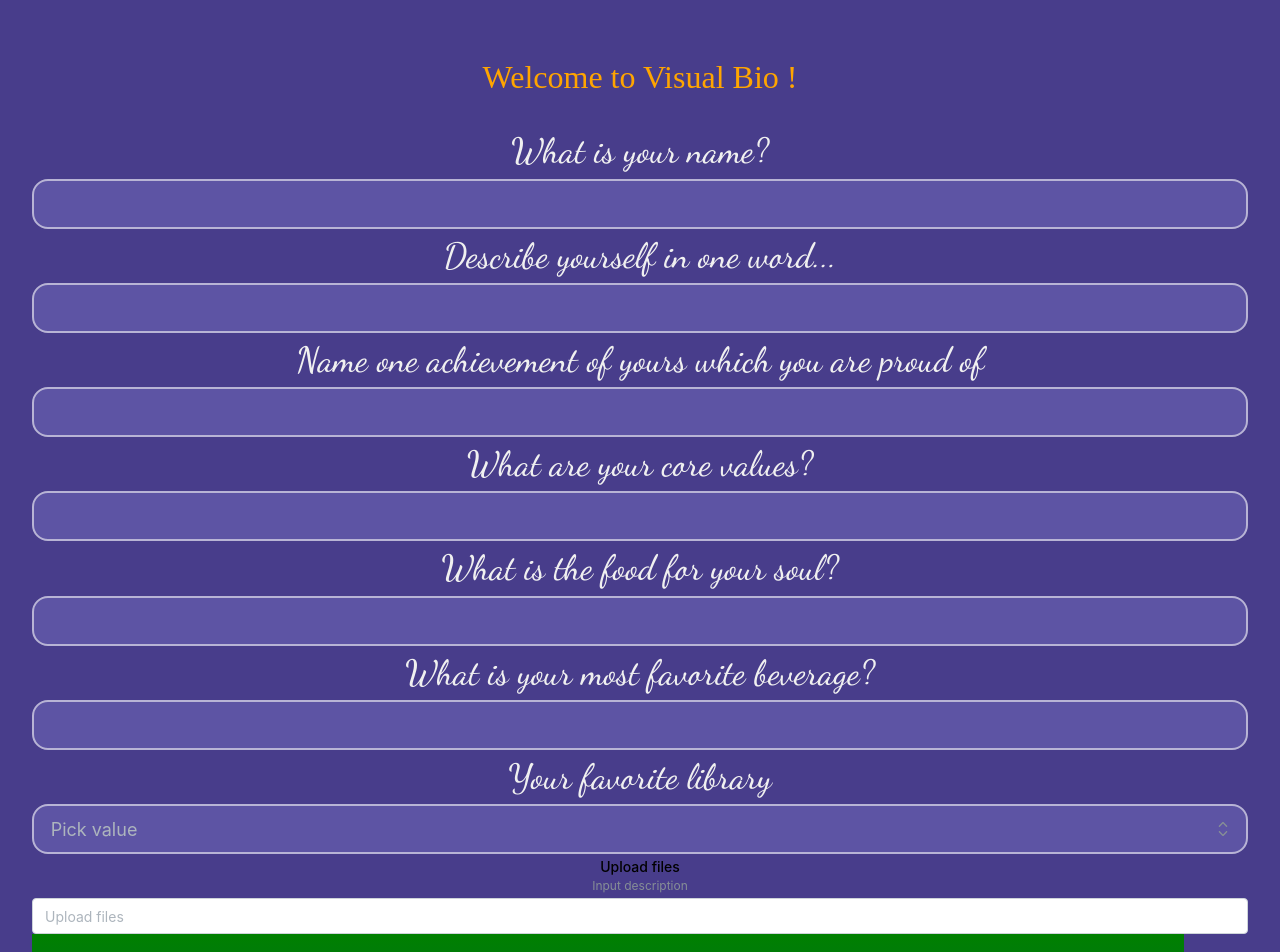
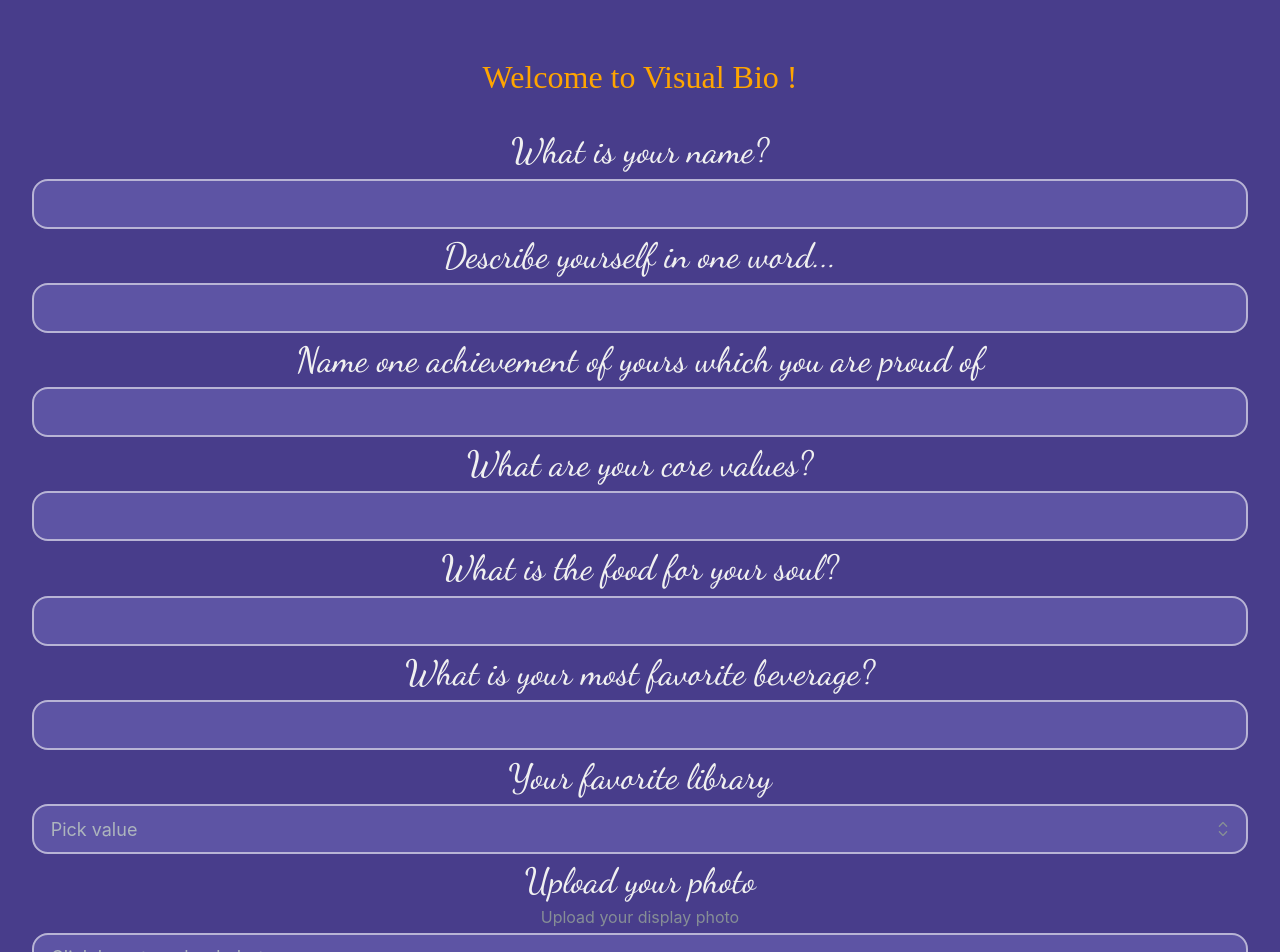
Before and after one commit to AnkiCodeAdventures/visual-bio, a React (Vite) app: page / in a window 1280 px wide. Shown: the top 952 px of the page. Built offline with nearby package versions, Linux system fonts and the light colour scheme; a web font is replaced by a local one.

Commit message:
add styles to user photo

```diff
--- a/src/components/uploadPhoto/UploadPhoto.jsx
+++ b/src/components/uploadPhoto/UploadPhoto.jsx
@@ -7,11 +7,14 @@ function UploadPhoto({ photo, setPhoto }) {
     <div>
       <FileInput
         accept="image/png,image/jpeg"
-        label="Upload files"
-        placeholder="Upload files"
-        description="Input description"
+        label="Upload your photo"
+        placeholder="Click here to upload photo"
+        description="Upload your display photo"
         value={photo}
         onChange={setPhoto}
+        size="lg"
+        radius="lg"
+        classNames={{ input: styles.input, label: styles.label }}
       />
     </div>
   );
--- a/src/components/uploadPhoto/uploadPhoto.module.css
+++ b/src/components/uploadPhoto/uploadPhoto.module.css
@@ -0,0 +1,18 @@
+.input {
+  background-color: #5d54a4 !important;
+  color: white !important;
+  border: 2px solid #b8b4d5 !important;
+}
+
+.input:focus {
+  border: 2px solid #ffa039 !important;
+}
+
+.label {
+  color: #f0f0f0;
+  font-family: "Dancing Script", cursive;
+  font-optical-sizing: auto;
+  font-weight: 400;
+  font-style: normal;
+  font-size: 35px !important ;
+}
```
